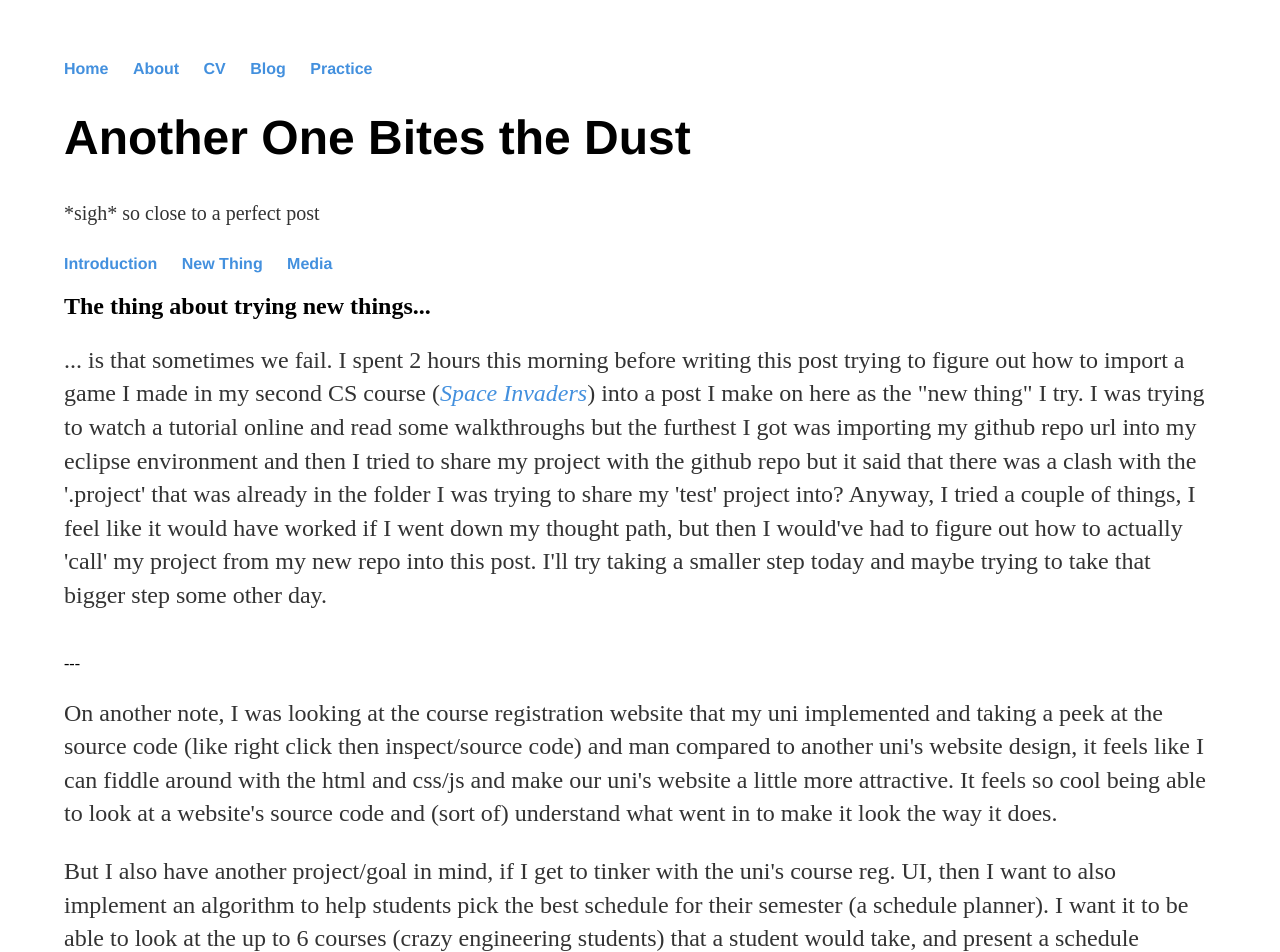
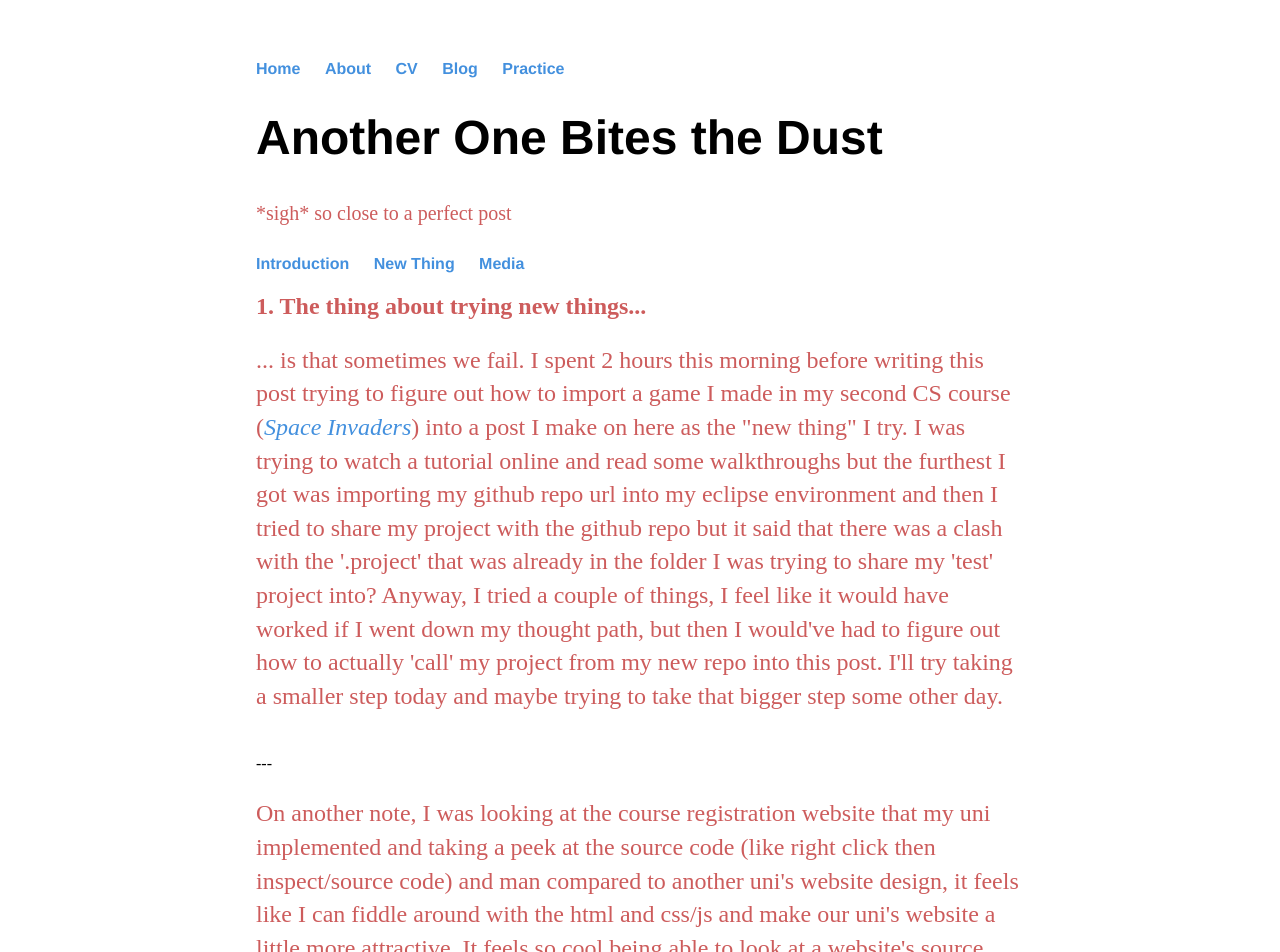
Before and after one commit to Illcarious/Illcarious.github.io, a Jekyll site: the page _posts/2019-09-02-Another-One-Bites-the-Dust.html, which Jekyll copies as it is, in a window 1280 px wide. Shown: the top 952 px of the page. Built offline with Jekyll 4.4.1, drawn with Linux system fonts in a browser that asks for light colours.

Commit message:
Update main.css
hopefully color change works

```diff
--- a/css/main.css
+++ b/css/main.css
@@ -1,6 +1,6 @@
 body {
     margin: 60px auto;
-    width: 90%;
+    width: 60%;
 }
 nav ul, footer ul {
     font-family:'Helvetica', 'Calibri', 'Sans-Serif';
@@ -43,7 +43,7 @@ ul.posts li {
 }
 
 /*Change colors*/
-/*
+
 :target{
     color: lightyellow;
     background: indianred;
@@ -56,4 +56,3 @@ h2::before{
     counter-increment:srl;
     content: counter(srl)". ";
 }
-*/
```
